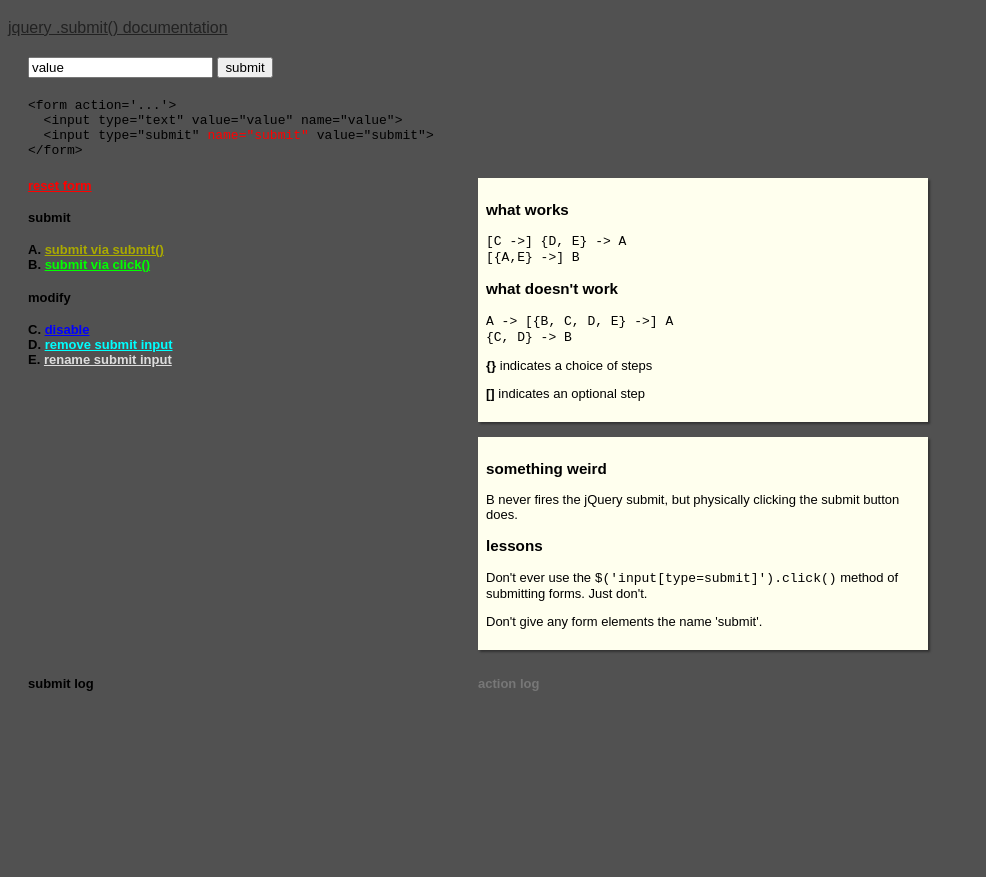
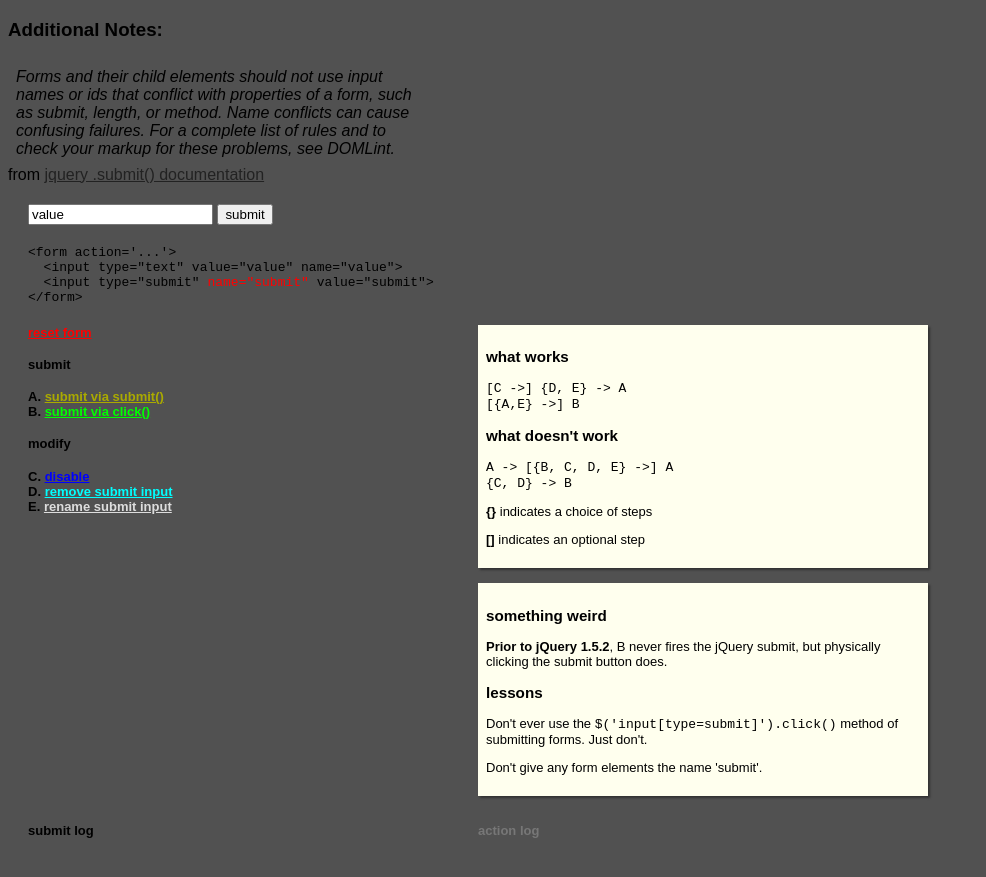
Before and after one commit to abachman/problem-with-forms, a plain HTML site: page index.html in a window 1280 px wide. Shown: the part 61-938 px from the top of the page, without its empty margins (0-986 px from the left). Before the commit the page ends 800 px from the top, so only its background shows below. Drawn offline with nearby package versions, Linux system fonts and the light colour scheme.

Commit message:
updated with jquery notes

```diff
--- a/index.html
+++ b/index.html
@@ -3,7 +3,7 @@
   <head>
     <title>test</title>
 
-    <script src="https://ajax.googleapis.com/ajax/libs/jquery/1.6.2/jquery.min.js" type="text/javascript"></script>
+    <script src="https://ajax.googleapis.com/ajax/libs/jquery/1.5.1/jquery.min.js" type="text/javascript"></script>
 
     <script>
       function log(msg, method) {
@@ -109,7 +109,15 @@
     </div>
 
     <h1>THE PROBLEM WITH FORMS AND JAVASCRIPT</h1>
-    <a href='http://api.jquery.com/submit/'>jquery .submit() documentation</a>
+
+    <h3>Additional Notes:</h3>
+    <div style='width:400px;padding:8px;'>
+      <em>
+        Forms and their child elements should not use input names or ids that conflict with properties of a form, such as submit, length, or method. Name conflicts can cause confusing failures. For a complete list of rules and to check your markup for these problems, see DOMLint.
+      </em>
+    </div>
+
+    from <a href='http://api.jquery.com/submit/'>jquery .submit() documentation</a>
 
     <div style='width:400px;margin:20px;padding:0;'>
       <div id='form_holder'>
@@ -158,7 +166,7 @@
 
           <div class='text'>
             <h3>something weird</h3>
-            <p>B never fires the jQuery submit, but physically clicking the submit button does.</p>
+            <p><strong>Prior to jQuery 1.5.2</strong>, B never fires the jQuery submit, but physically clicking the submit button does.</p>
 
             <h3>lessons</h3>
             <p>Don't ever use the <code>$('input[type=submit]').click()</code> method of submitting forms. Just don't.</p>
```
